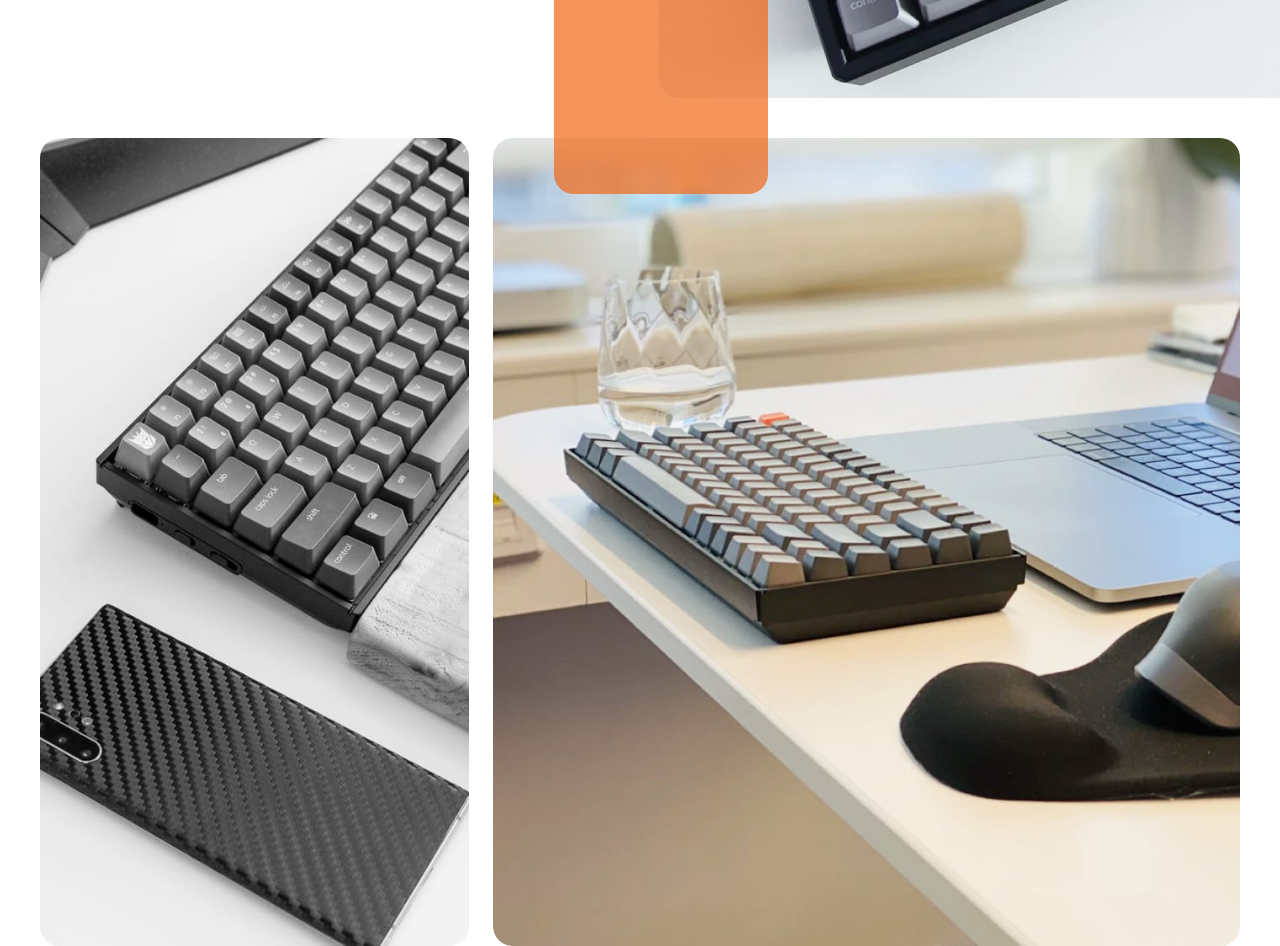
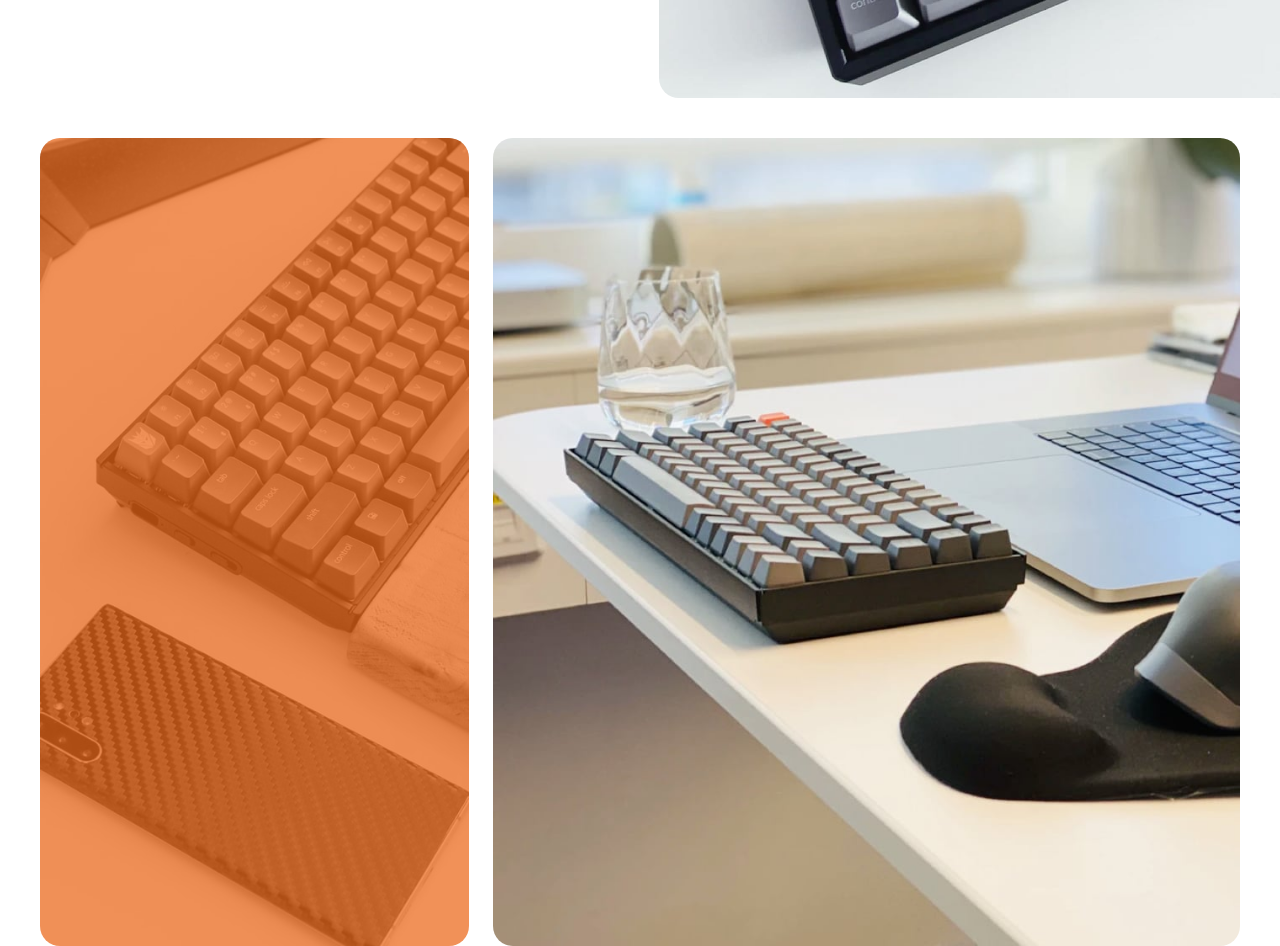
Before and after one commit to eugeniavalls/practica7-puente, a website built with Vite: page src/index.html in a window 1280 px wide. Shown: the part 620-1566 px from the top of the page. Built offline with nearby package versions, Linux system fonts and the light colour scheme; some packages are replaced by stand-ins of ours.

Commit message:
cambios 04-05

```diff
--- a/src/scss/blocks/section-mechanical.scss
+++ b/src/scss/blocks/section-mechanical.scss
@@ -1,86 +1,76 @@
-@use '../mixins/pseudo.scss' as *;
-@use '../mixins/responsive.scss' as *;
+@use "../mixins/pseudo.scss" as *;
+@use "../mixins/responsive.scss" as *;
 
-.section__mechanical{
+.section__mechanical {
   padding-right: 24px;
   margin-bottom: 110px;
 
-    @include responsive(tablet){
+  @include responsive(tablet) {
     padding: 0 40px;
     margin-bottom: 140px;
   }
 
-    @include responsive(desktop){
+  @include responsive(desktop) {
     padding: 0 165px;
     display: flex;
     gap: 125px;
     align-items: center;
   }
 
-    &--images{
+  &--images {
     display: flex;
     gap: 1.5rem;
     margin-bottom: 75px;
   }
 
-    &--phone{
+  &--phone {
+    position: relative;
     border-top-right-radius: 20px;
     border-bottom-right-radius: 20px;
+    overflow: hidden;
 
-        @include responsive(tablet){
+    @include responsive(tablet) {
       border-top-left-radius: 20px;
       border-bottom-left-radius: 20px;
     }
 
     &::after {
-            @include pseudo (100%, 190px);
-            border-radius: 20px;
-            top: 812px;
-            right: 265px;
+      @include pseudo(100%, 100%) {
+        top: 0;
+        right: 0;
         background-color: #f16818b3;
         opacity: 0;
-            transition: opacity .4s;
+        transition: opacity 0.4s;
         transform: translateY(0);
         opacity: 1;
-
-            @include responsive(tablet){
-                @include pseudo (214px, 322px);
-                top: 492px;
-                right: 512px;
-            }
-
-            @include responsive(desktop){
-                @include pseudo (257px, 485px);
-                top: 722px;
-                left: 165px;
       }
     }
   }
 
-    &--glass{
+  &--glass {
     border-radius: 20px;
   }
 
-    &--texts{
+  &--texts {
     padding-left: 24px;
     text-align: center;
     display: flex;
     flex-direction: column;
 
-        @include responsive(tablet){
+    @include responsive(tablet) {
       flex-direction: row;
       text-align: left;
       padding-left: 0;
       justify-content: space-between;
     }
 
-        @include responsive(desktop){
+    @include responsive(desktop) {
       flex-direction: column;
       width: 255px;
     }
   }
 
-    &--title{
+  &--title {
     font-size: 36px;
     line-height: 38px;
     font-weight: var(--font-weight-black);
@@ -88,14 +78,14 @@
     margin: 0;
     margin-bottom: 24px;
 
-        @include responsive(tablet){
+    @include responsive(tablet) {
       font-size: 32px;
       line-height: 36px;
       margin-right: 90px;
     }
   }
 
-    &--text{
+  &--text {
     font-size: 16px;
     line-height: 26px;
     font-weight: var(--font-weight-medium);
```
Lines whose indentation alone changed are shown as unchanged.
